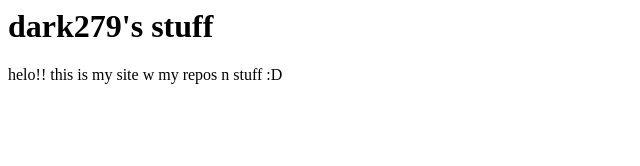
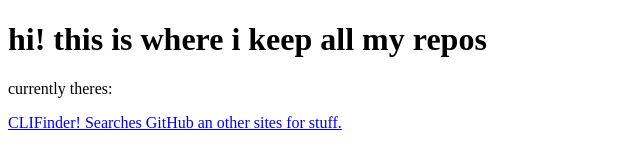
Before and after one commit to kitkatwastaken/dark279.github.io, a plain HTML site: page index.html in a window 1280 px wide. Shown: the whole page, without its empty margins (0-640 px from the left). Drawn offline with Linux system fonts and the light colour scheme.

Commit message:
Update index.html

```diff
--- a/index.html
+++ b/index.html
@@ -1,6 +1,8 @@
+<!DOCTYPE html>
 <html>
 <body>
-    <h1>dark279's stuff</h1>
-    <p> helo!! this is my site w my repos n stuff :D</p>
+<h1>hi! this is where i keep all my repos</h1>
+<p>currently theres:</p>
+<a href="https://github.com/dark279/clifinder">CLIFinder! Searches GitHub an other sites for stuff.</a>
 </body>
 </html>
```
